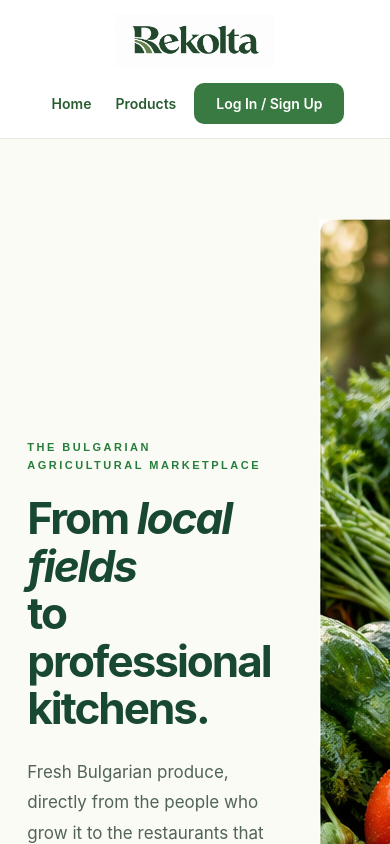
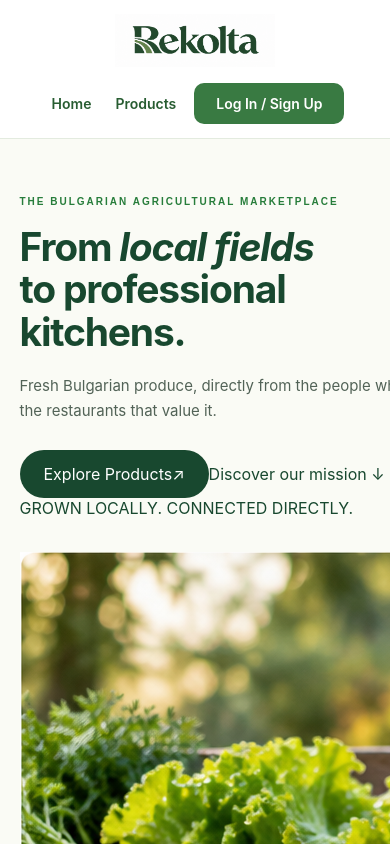
Before and after one commit to SheriT1/rekolta-frontend, a React (Vite) app: page / in a window 390 px wide. Shown: the top 844 px of the page. Built offline with nearby package versions, Linux system fonts and the light colour scheme; no server answers.

Commit message:
style: make homepage responsive across devices

```diff
--- a/src/components/Home.css
+++ b/src/components/Home.css
@@ -345,3 +345,214 @@
 .rk-home-footer a:hover {
   text-decoration: underline;
 }
+
+/* =========================================
+   REKOLTA — RESPONSIVE HOMEPAGE
+   ========================================= */
+
+/* Smaller desktops and tablets */
+
+@media (max-width: 1050px) {
+  .rk-home-hero {
+    gap: 32px;
+    min-height: 540px;
+    padding: 70px 5%;
+  }
+
+  .rk-home-hero h1 {
+    font-size: clamp(40px, 5vw, 60px);
+  }
+
+  .rk-home-hero-photo {
+    height: 430px;
+    border-radius: 180px 180px 24px 24px;
+  }
+
+  .rk-home-statement {
+    padding: 90px 5%;
+  }
+
+  .rk-home-story-grid {
+    gap: 24px;
+  }
+
+  .rk-home-story-image {
+    height: 320px;
+  }
+
+  .rk-home-closing {
+    min-height: 500px;
+    padding: 85px 5% 200px;
+  }
+}
+
+/* Tablets and mobile phones */
+
+@media (max-width: 760px) {
+  .rk-home-hero {
+    grid-template-columns: 1fr;
+    gap: 42px;
+    min-height: auto;
+    padding: 65px 6% 75px;
+  }
+
+  .rk-home-hero-copy {
+    max-width: 620px;
+  }
+
+  .rk-home-hero h1 {
+    font-size: clamp(40px, 8vw, 58px);
+    letter-spacing: -1.5px;
+  }
+
+  .rk-home-hero p {
+    font-size: 16px;
+  }
+
+  .rk-home-hero-visual {
+    width: 100%;
+    max-width: 560px;
+    margin: 0 auto;
+  }
+
+  .rk-home-hero-photo {
+    height: 400px;
+    border-radius: 180px 180px 20px 20px;
+  }
+
+  .rk-home-statement {
+    padding: 75px 6% 90px;
+  }
+
+  .rk-home-statement-heading {
+    margin-bottom: 44px;
+  }
+
+  .rk-home-statement-heading h2 {
+    font-size: clamp(34px, 7vw, 48px);
+  }
+
+  .rk-home-story-grid {
+    grid-template-columns: 1fr;
+    gap: 48px;
+  }
+
+  .rk-home-story-image {
+    height: 360px;
+  }
+
+  .rk-home-closing {
+    min-height: 470px;
+    padding: 80px 6% 175px;
+  }
+
+  .rk-home-closing h2 {
+    font-size: clamp(36px, 7vw, 52px);
+  }
+
+  .rk-home-footer-inner {
+    flex-direction: column;
+    text-align: center;
+    gap: 12px;
+  }
+}
+
+/* Small mobile phones */
+
+@media (max-width: 480px) {
+  .rk-home-hero {
+    gap: 34px;
+    padding: 50px 5% 65px;
+  }
+
+  .rk-home-eyebrow {
+    font-size: 10px;
+    letter-spacing: 2px;
+  }
+
+  .rk-home-hero h1 {
+    margin: 16px 0 20px;
+    font-size: clamp(36px, 10vw, 46px);
+    letter-spacing: -1.2px;
+  }
+
+  .rk-home-hero p {
+    margin-bottom: 26px;
+    font-size: 15px;
+    line-height: 1.7;
+  }
+
+  .rk-home-hero-actions {
+    gap: 18px;
+  }
+
+  .rk-home-primary-btn {
+    min-height: 48px;
+    padding: 12px 24px;
+  }
+
+  .rk-home-hero-photo {
+    height: 310px;
+    border-radius: 145px 145px 18px 18px;
+  }
+
+  .rk-home-statement {
+    padding: 65px 5% 75px;
+  }
+
+  .rk-home-statement-heading h2 {
+    font-size: 36px;
+  }
+
+  .rk-home-statement-heading p {
+    font-size: 15px;
+  }
+
+  .rk-home-story-image {
+    height: 260px;
+    border-radius: 18px;
+  }
+
+  .rk-home-story-content {
+    padding: 22px 2px 0;
+  }
+
+  .rk-home-story-content h3 {
+    font-size: 26px;
+  }
+
+  .rk-home-story-content p {
+    font-size: 15px;
+  }
+
+  .rk-home-closing {
+    min-height: 430px;
+    padding: 70px 5% 145px;
+  }
+
+  .rk-home-closing h2 {
+    font-size: 38px;
+  }
+
+  .rk-home-closing p {
+    font-size: 15px;
+  }
+
+  .rk-home-footer {
+    padding: 28px 5%;
+  }
+}
+
+/* Accessibility: respect reduced-motion preferences */
+
+@media (prefers-reduced-motion: reduce) {
+  .rk-home-primary-btn,
+  .rk-home-story-image img {
+    transition: none;
+  }
+
+  .rk-home-primary-btn:hover,
+  .rk-home-story-card:hover .rk-home-story-image img {
+    transform: none;
+  }
+}
```
